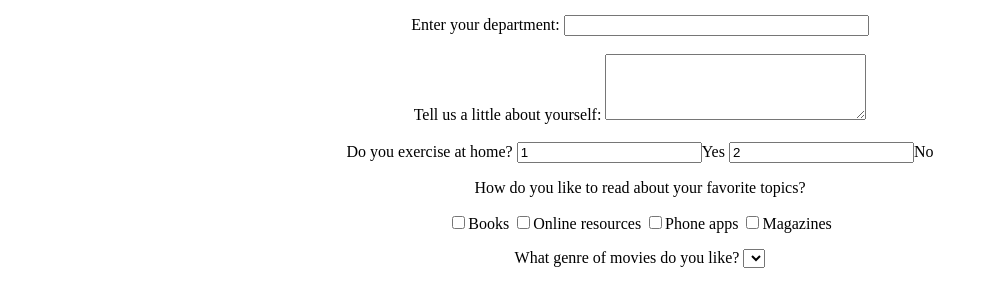
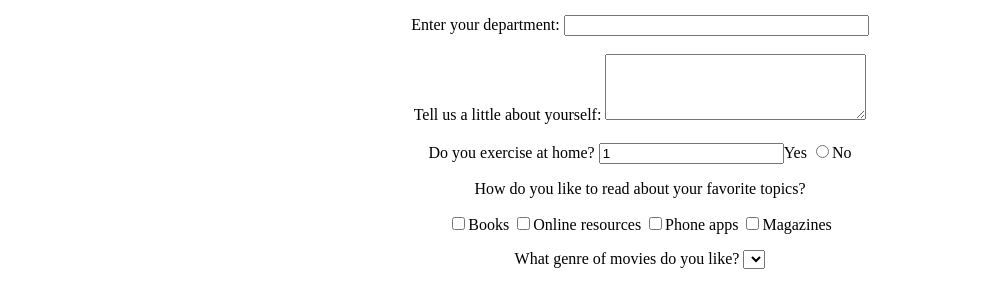
Before and after one commit to SatyamP2711/P1, a plain HTML site: page index.html in a window 1280 px wide. Shown: the part 130-438 px from the top of the page, without its empty margins (0-987 px from the left). Drawn offline with Linux system fonts and the light colour scheme.

Commit message:
Update index.html

```diff
--- a/index.html
+++ b/index.html
@@ -27,7 +27,7 @@ if you dont want text wrapping, you can add wrap = "off" (horizontal scrollbar -
 Do you exercise at home?
 <!-- Radio buttons help you choose one out of the many values -->
 <input type="rado" name="exe" value=1>Yes
-<input type="rado" name="exe" value=2>No
+<input type="radio" name="exe" value=2>No
 </p>
 How do you like to read about your favorite topics?
 <p>
```
